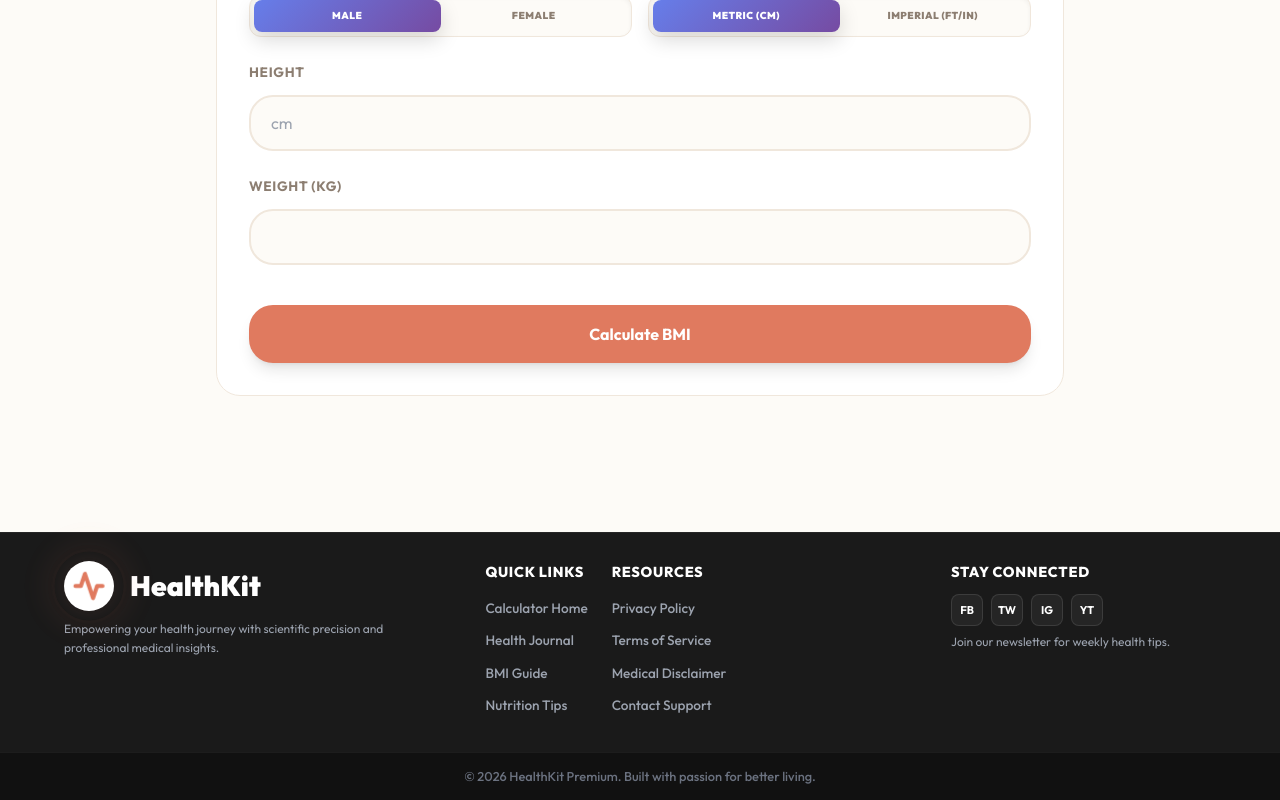
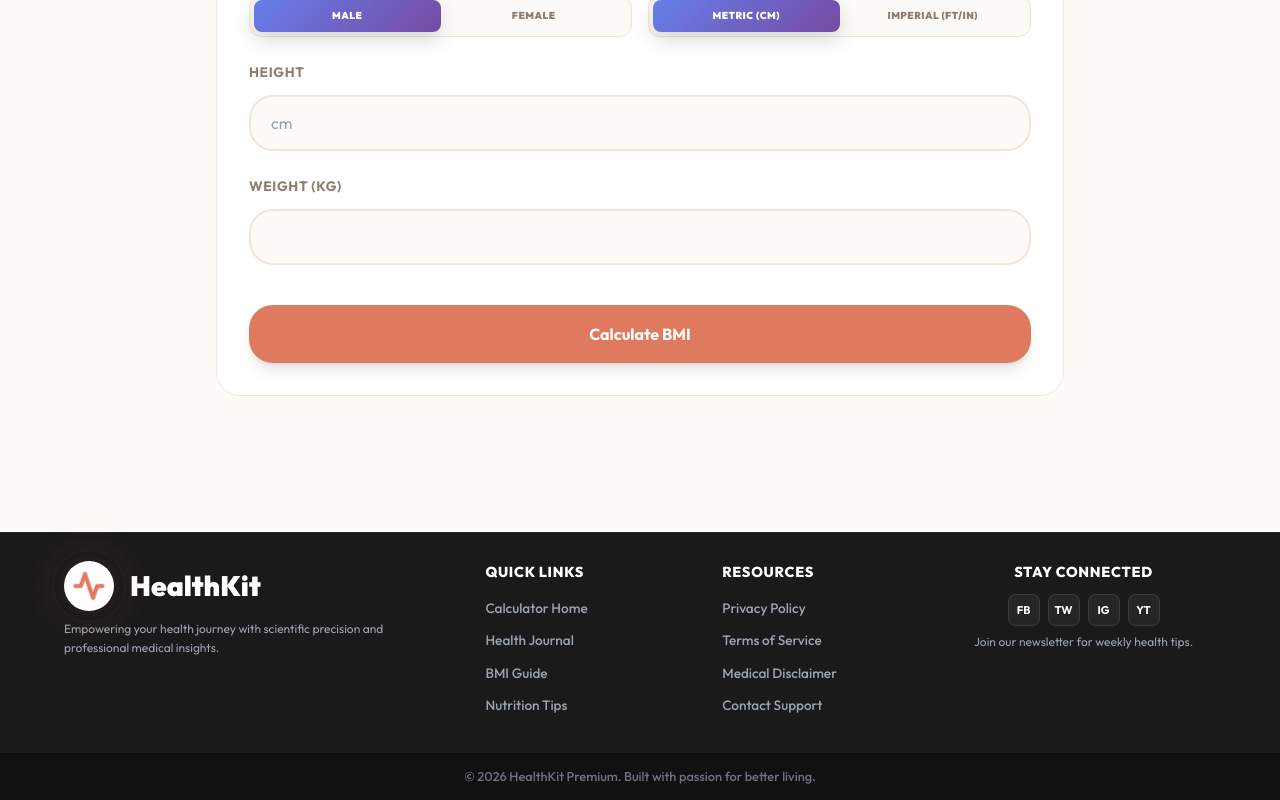
Before and after one commit to mustafamasud7246/blog-site, a Next.js app: page / in a window 1280 px wide. Shown: the part 558-1358 px from the top of the page. Built offline with nearby package versions, Linux system fonts and the light colour scheme.

Commit message:
Fix calculator layout, footer size, and CSS syntax

```diff
--- a/src/app/globals.css
+++ b/src/app/globals.css
@@ -423,7 +423,12 @@
 
     .footer-links-group {
         display: flex;
-        gap: 1.5rem;
+        gap: 2rem;
+        justify-content: space-between;
+    }
+
+    .footer-links-group .footer-links {
+        flex: 1;
     }
 
     .footer-links h4, .footer-contact h4 {
@@ -457,9 +462,18 @@
         padding-left: 5px;
     }
 
+    .footer-contact {
+        text-align: center;
+        display: flex;
+        flex-direction: column;
+        align-items: center;
+    }
+
     .social-links {
         display: flex;
         gap: 0.5rem;
+        flex-wrap: wrap;
+        justify-content: center;
     }
 
     .social-btn {
```
